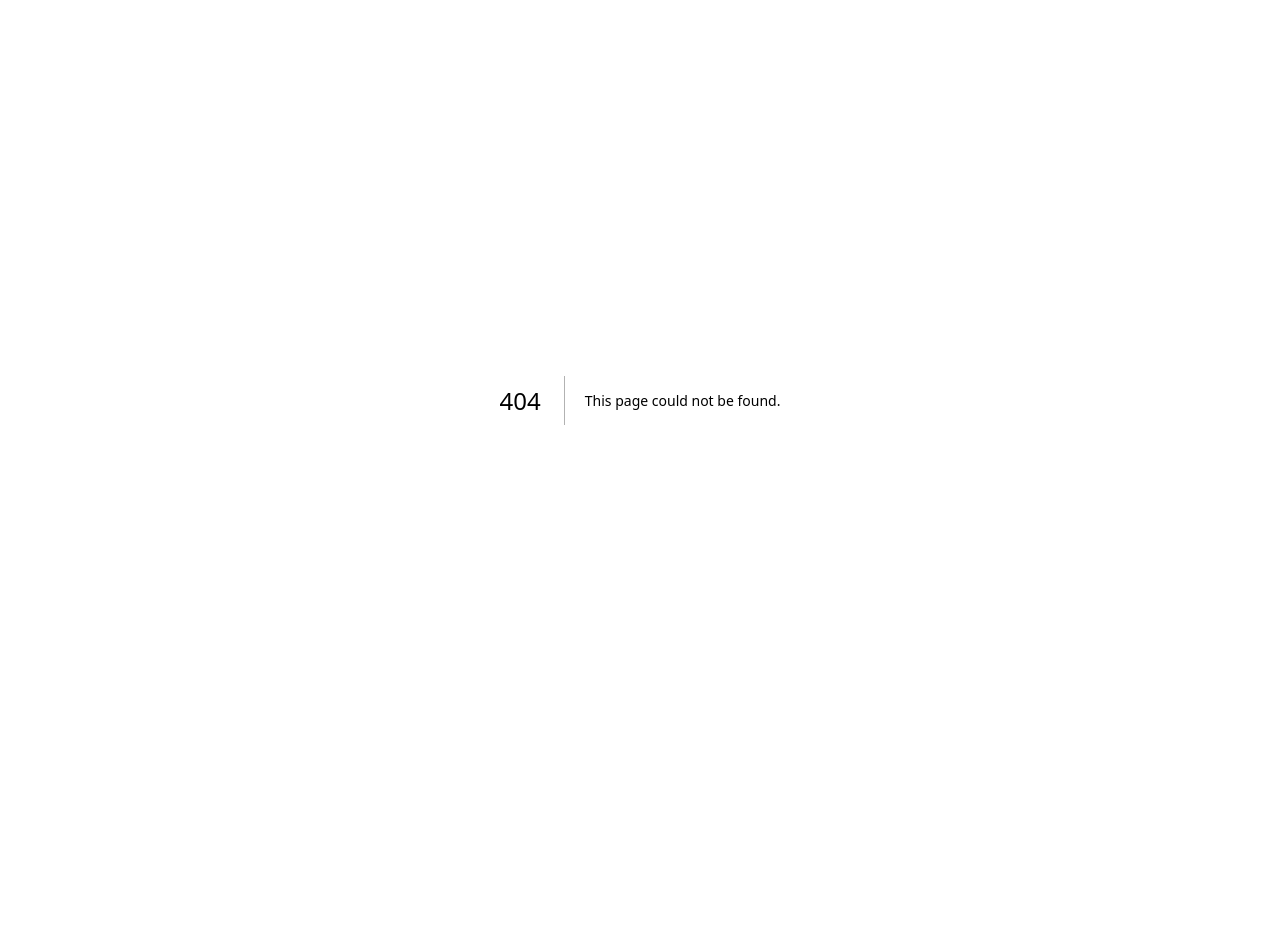
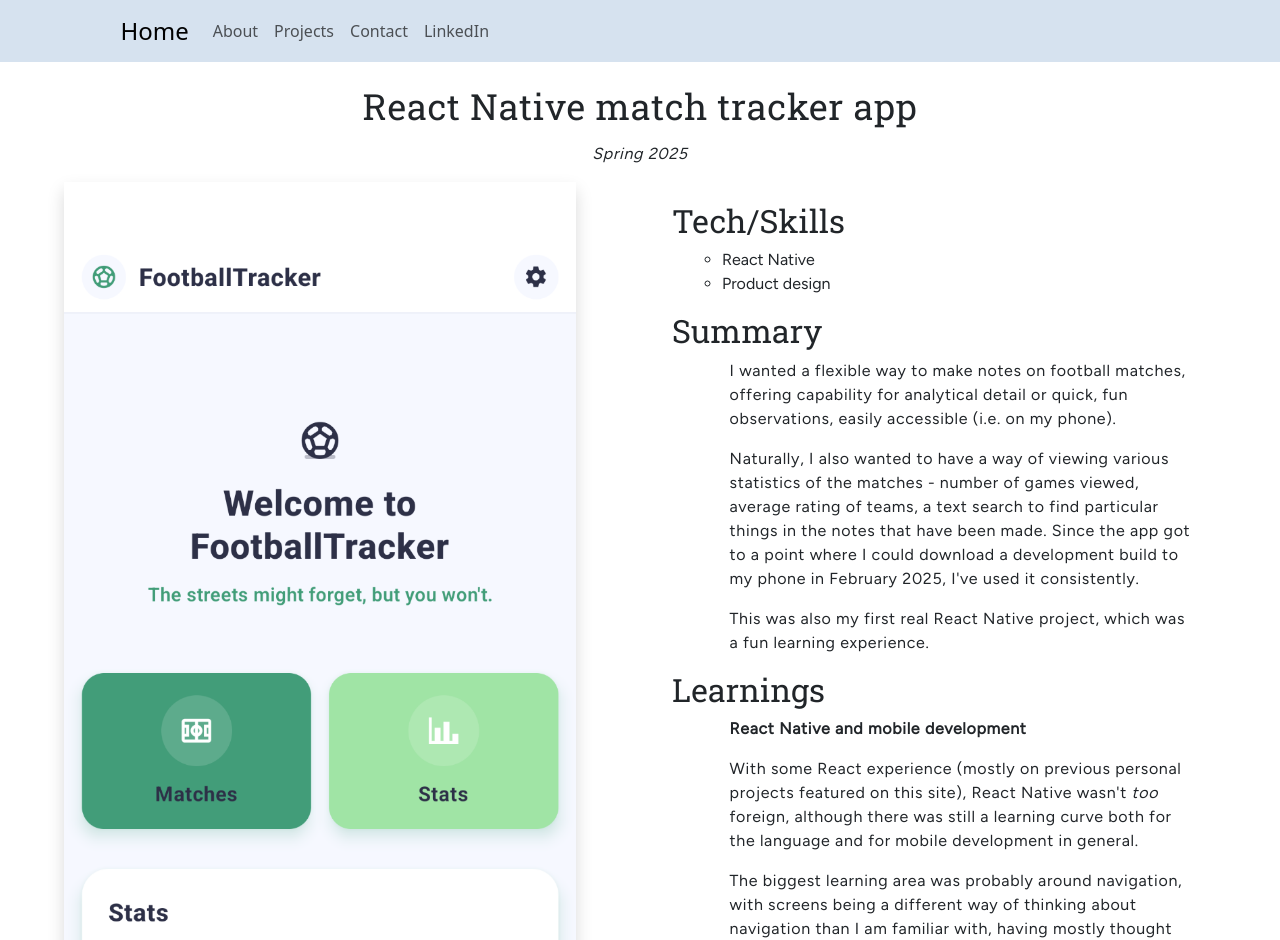
Before and after one commit to mrkthmpsn/mrkthmpsn.github.io, a Next.js app: page /football-tracker-app in a window 1280 px wide. Before the commit this address had no page. Shown: the top 940 px of the page. Before the commit the page ends 800 px from the top, so only its background shows below. Built offline with nearby package versions, Linux system fonts and the light colour scheme.

Commit message:
Add football tracker app

```diff
--- /dev/null
+++ b/app/football-tracker-app/football-tracker-app.md
@@ -0,0 +1,32 @@
+## Tech/Skills
+
+- React Native
+- Product design
+
+## Summary
+
+I wanted a flexible way to make notes on football matches, offering capability for analytical detail or quick, fun observations, easily accessible (i.e. on my phone).
+
+Naturally, I also wanted to have a way of viewing various statistics of the matches - number of games viewed, average rating of teams, a text search to find particular things in the notes that have been made. Since the app got to a point where I could download a development build to my phone in February 2025, I've used it consistently.
+
+This was also my first real React Native project, which was a fun learning experience.
+
+## Learnings
+
+**React Native and mobile development**
+
+With some React experience (mostly on previous personal projects featured on this site), React Native wasn't _too_ foreign, although there was still a learning curve both for the language and for mobile development in general.
+
+The biggest learning area was probably around navigation, with screens being a different way of thinking about navigation than I am familiar with, having mostly thought about a web-based world in the past.
+
+**Mobile product design for speed**
+
+The nature of the app - being a note-taking service that can be used live during football matches - means that it needed to be easy and quick to use. A lot of this was a case of learning by trial and error, but it was interesting to explore things like whether certain actions 'needed' a confirmation/submit action or not.
+
+## Deeper dive
+
+This project was mainly driven by a desire for the functionality of the app for my own use, rather than being driven by either a) desire for learning b) desire for meeting a customer need. As such, it felt like one of the more 'natural' projects that I've done when using a coding language that was new to me.
+
+I think there were two factors that made the designing feel more natural. One is that the app is pretty simple. Although there's a decent amount of functionality, that's mostly a case of different levels of complexity (like different levels of granularity of notes) rather than lots of bells and whistles. The other is that the user journeys were very familiar with me, because I had years of (off-and-on) experience of trying to take notes during football matches.
+
+In hindsight, it helped that there was one central journey with slight variations (note-taking) that was fairly clear and another main journey that was less clear but also less important (checking stats). The clear use case gave a solid spine, while the secondary use case gave the app a fuller reason to exist. There's probably some lessons to take around app/product development in that, but I'm not sure whether that's extrapolating too much from a single example.
--- /dev/null
+++ b/app/football-tracker-app/page.tsx
@@ -0,0 +1,16 @@
+import markdown from "./football-tracker-app.md";
+import ProjectPageWrapper from "@/components/projectPageWrapper";
+import headerImage from "@/public/images/home_page_thumbs/football-tracker-app-full-screen.png";
+
+const AnalyticsLibraryProjectPage = () => {
+  return (
+    <ProjectPageWrapper
+      pageTitle={"React Native match tracker app"}
+      pageMarkdown={markdown}
+      dateString="Spring 2025"
+      headerImage={headerImage}
+    />
+  );
+};
+
+export default AnalyticsLibraryProjectPage;
--- a/app/projects/page.tsx
+++ b/app/projects/page.tsx
@@ -13,6 +13,7 @@ import twenty3MatchCentreThumb from "@/public/images/home_page_thumbs/twenty3_ma
 import metricsCreatorThumb from "@/public/images/home_page_thumbs/streamlit-metrics-creator-webapp.png";
 import twenty3FontTextSizeThumb from "@/public/images/home_page_thumbs/custom-fonts-example-squawka.png";
 import personalSiteProjectThumb from "@/public/images/home_page_thumbs/personal-site-may-2024.png";
+import footballTrackerAppThumb from "@/public/images/home_page_thumbs/football-tracker-app-thumb.png";
 
 const ProjectsPage = () => {
   return (
@@ -68,6 +69,12 @@ const ProjectsPage = () => {
               internalLink={"/analytics-library"}
             />
             <ProjectCard
+              title="Football tracker app"
+              subtitle="React Native | Product design"
+              backgroundImage={footballTrackerAppThumb}
+              internalLink={"/football-tracker-app"}
+            />
+            <ProjectCard
               title="Create-your-own-metric app"
               subtitle="Streamlit | Tracking data"
               backgroundImage={metricsCreatorThumb}
```
Also changed, not shown: public/images/home_page_thumbs/football-tracker-app-full-screen.png (added), public/images/home_page_thumbs/football-tracker-app-thumb.png (added).
